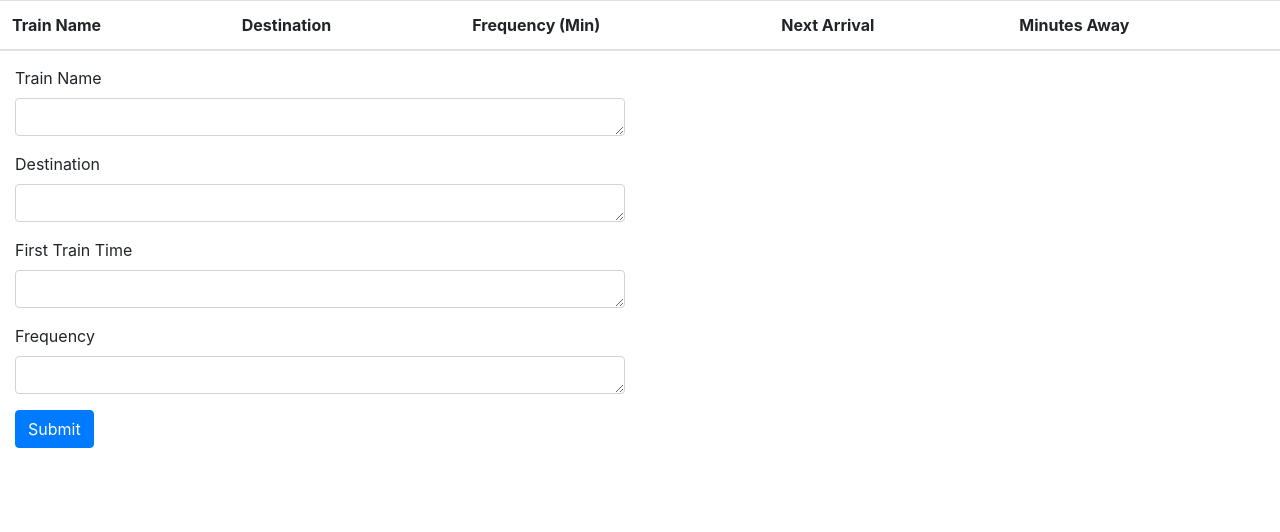
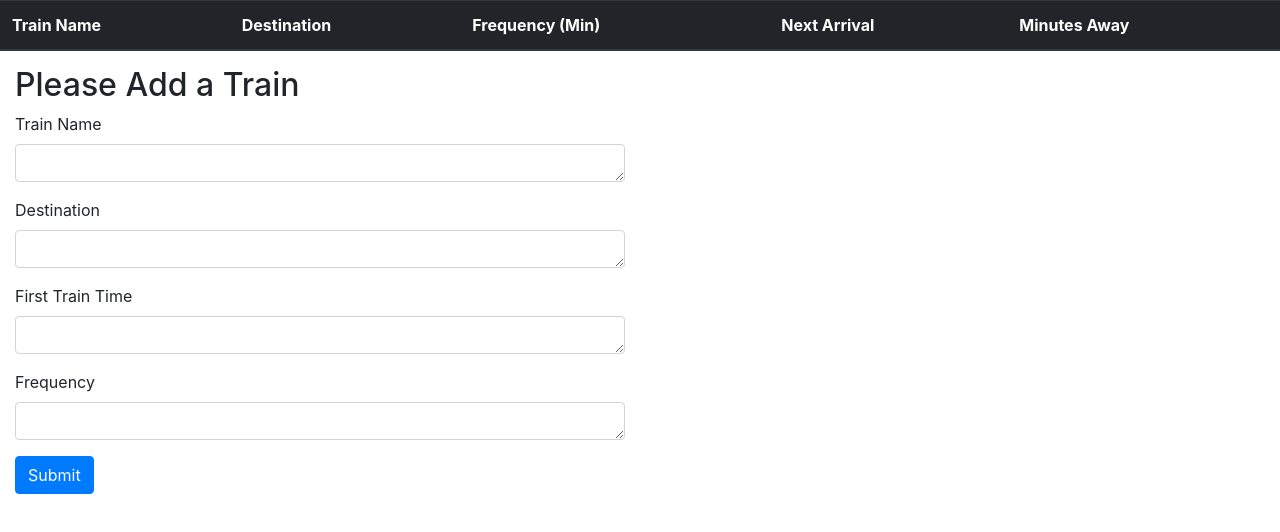
Before and after one commit to Rye-Guy/week-7-assignment, a plain HTML site: page index.html in a window 1280 px wide. Drawn offline with nearby package versions, Linux system fonts and the light colour scheme; no server answers.

Commit message:
bootstrap </3

```diff
--- a/index.html
+++ b/index.html
@@ -15,8 +15,8 @@
 </head>
 
 <body>
-    <table class="table" id="trainTable">
-        <thead>
+    <table class="table table-striped table-dark" id="trainTable">
+        <thead class="thead-dark">
           <tr>
             <th scope="col">Train Name</th>
             <th scope="col">Destination</th>
@@ -31,12 +31,14 @@
               </tbody>
         </tbody>
       </table>
-      <form class="col-lg-6 col-md-6 col-sm-10">
+      <form class="col-lg-6 col-md-6 col-sm-10 form-dark">
+          <h2>Please Add a Train</h2>
           <div class="form-group">
             <label for="exampleFormControlTextarea1">Train Name</label>
             <textarea class="form-control" id="nameArea" rows="1"></textarea>
           </div>
           <div class="form-group">
+
               <label for="exampleFormControlTextarea1">Destination</label>
               <textarea class="form-control" id="destinationArea" rows="1"></textarea>
           </div>
```
